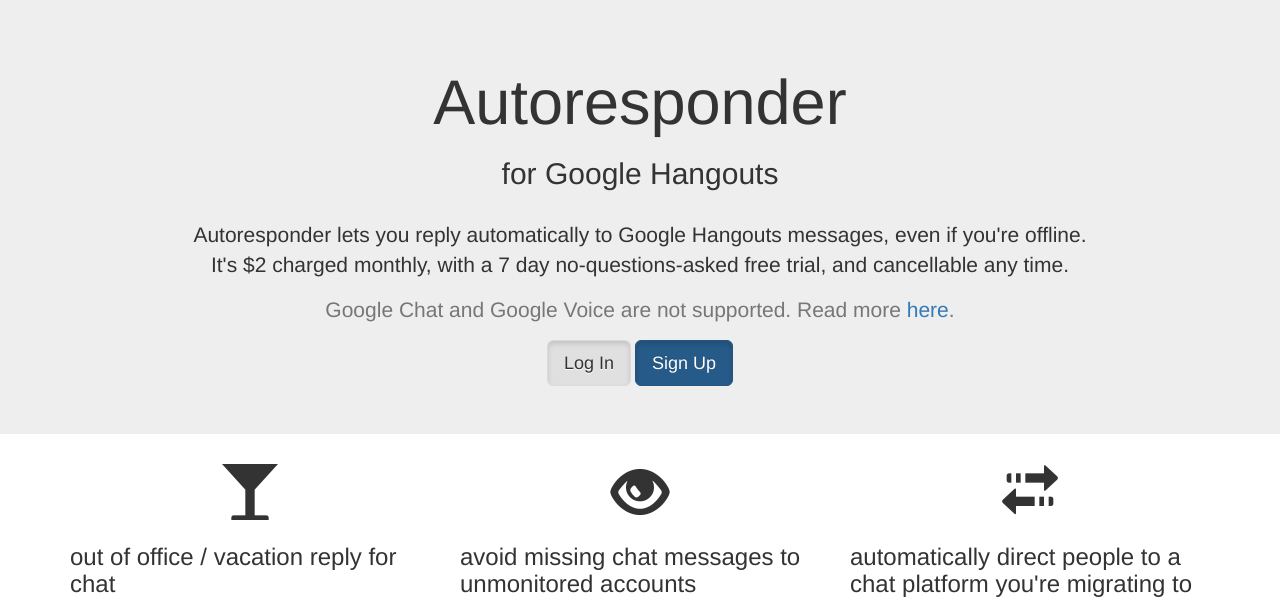
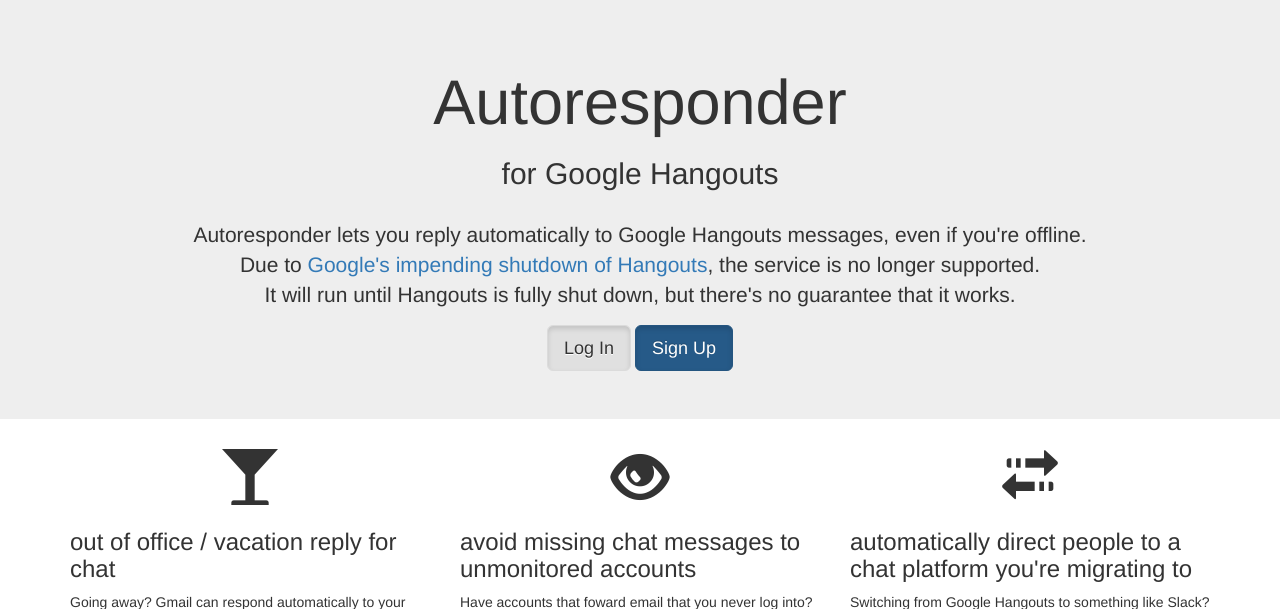
Before and after one commit to simon-weber/gchatautorespond, a Django app: page / in a window 1280 px wide. Shown: the top 609 px of the page. Run offline with Django 3.2, Linux system fonts and the light colour scheme; parts of the project's set-up code (start-up, migrations or seed data) failed here and were passed over; some libraries are stand-ins or nearby versions.

Commit message:
note shutdown

```diff
--- a/gchatautorespond/apps/autorespond/templates/logged_out.html
+++ b/gchatautorespond/apps/autorespond/templates/logged_out.html
@@ -12,10 +12,9 @@
         <p>
         Autoresponder lets you reply automatically to Google Hangouts messages, even if you're offline.
         <br/>
-        It's {{ view.price }} charged monthly, with a {{ view.trial_length }} no-questions-asked free trial, and cancellable any time.
-        </p>
-        <p class="text-muted">
-        Google Chat and Google Voice are not supported. Read more <a href="{% url 'service_support' %}">here</a>.
+        Due to <a href="https://support.google.com/chat/answer/9854901">Google's impending shutdown of Hangouts</a>, the service is no longer supported.
+        <br/>
+        It will run until Hangouts is fully shut down, but there's no guarantee that it works.
         </p>
         <a class="btn btn-default btn-lg active" href="{% url 'auth_login' %}">Log In</a>
         <a class="btn btn-primary btn-lg active" href="{% url 'registration_register' %}">Sign Up</a>
```
